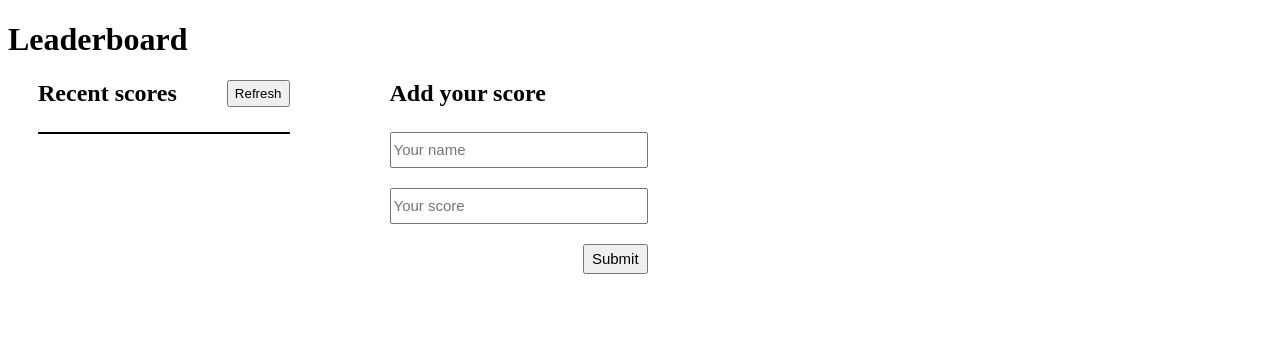
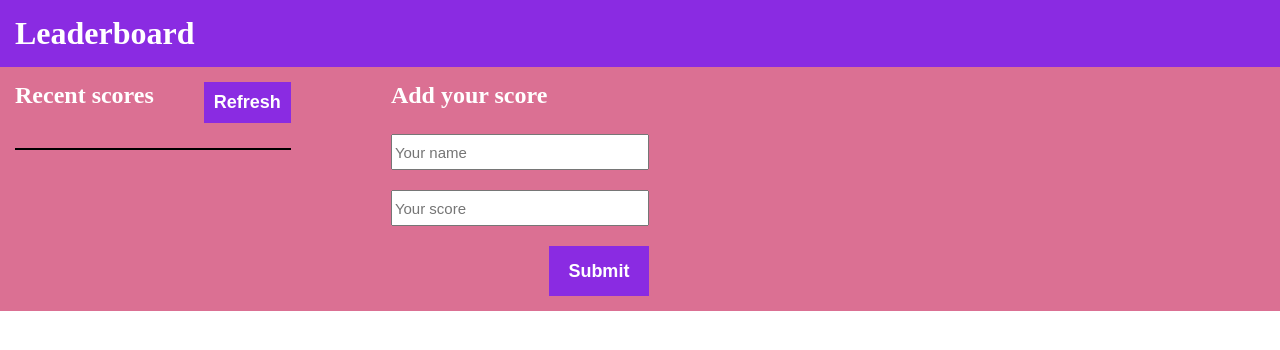
Before and after one commit to arthurborgesdev/leaderboard, a website built with webpack: page src/index.html in a window 1280 px wide. Built offline with nearby package versions, Linux system fonts and the light colour scheme; no server answers.

Commit message:
Apply style to the wireframe, making it more colorful

```diff
--- a/src/index.html
+++ b/src/index.html
@@ -12,7 +12,7 @@
     <article class="recent-scores">
       <div class="refresh-scores">
         <h2>Recent scores</h2>
-        <button type="button" id="refresh-button">Refresh</button>
+        <input type="submit" id="refresh-button" value="Refresh">
       </div>
       <div id="scores-display"></div>
     </article>
--- a/src/style.css
+++ b/src/style.css
@@ -1,6 +1,19 @@
+body {
+  margin: 0;
+}
+
+h1 {
+  margin: 0;
+  padding: 15px;
+  background-color: blueviolet;
+  color: white;
+}
+
 .container {
   display: flex;
-  margin: 20px 30px;
+  margin: 0;
+  background-color: palevioletred;
+  padding: 15px;
 }
 
 .recent-scores {
@@ -10,6 +23,19 @@
 .refresh-scores {
   display: flex;
   justify-content: space-between;
+}
+
+h2 {
+  color: white;
+}
+
+input[type="submit"] {
+  background-color: blueviolet;
+  padding: 10px;
+  color: white;
+  font-size: large;
+  font-weight: bold;
+  border: white;
 }
 
 .refresh-scores h2 {
@@ -25,8 +51,17 @@
   padding: 5px;
 }
 
+#scores-display div:nth-of-type(2n + 1) {
+  background-color: white;
+  font-size: large;
+  font-weight: bold;
+}
+
 #scores-display div:nth-of-type(2n) {
-  background-color: lightgray;
+  background-color: blueviolet;
+  color: white;
+  font-size: large;
+  font-weight: bold;
 }
 
 .add-scores h2 {
@@ -50,6 +85,10 @@
 
 .input-scores input[type="submit"] {
   margin-top: 20px;
-  width: 25%;
+  width: 100px;
+  height: 50px;
   align-self: flex-end;
+  color: white;
+  font-size: large;
+  font-weight: bold;
 }
```
